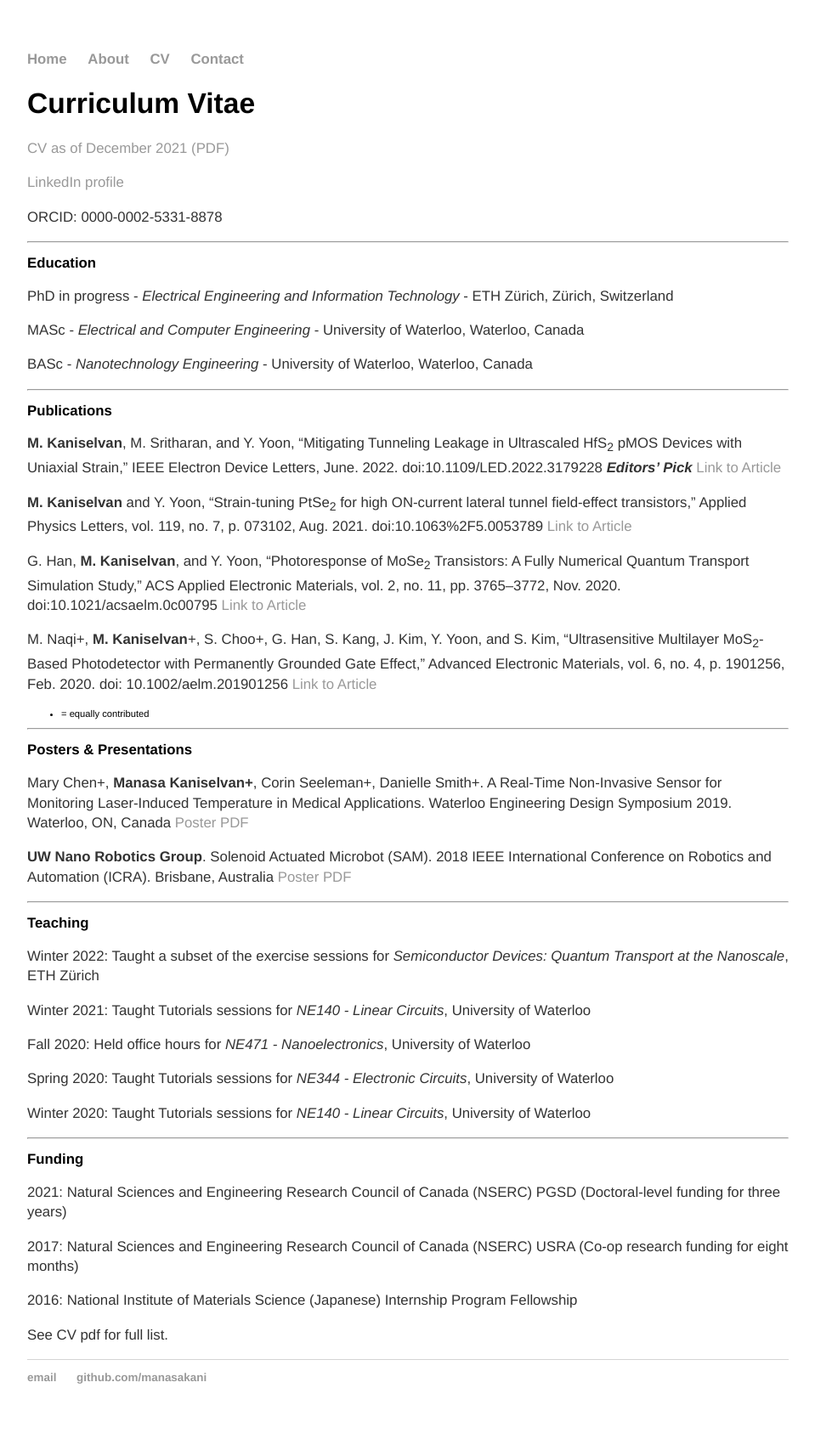
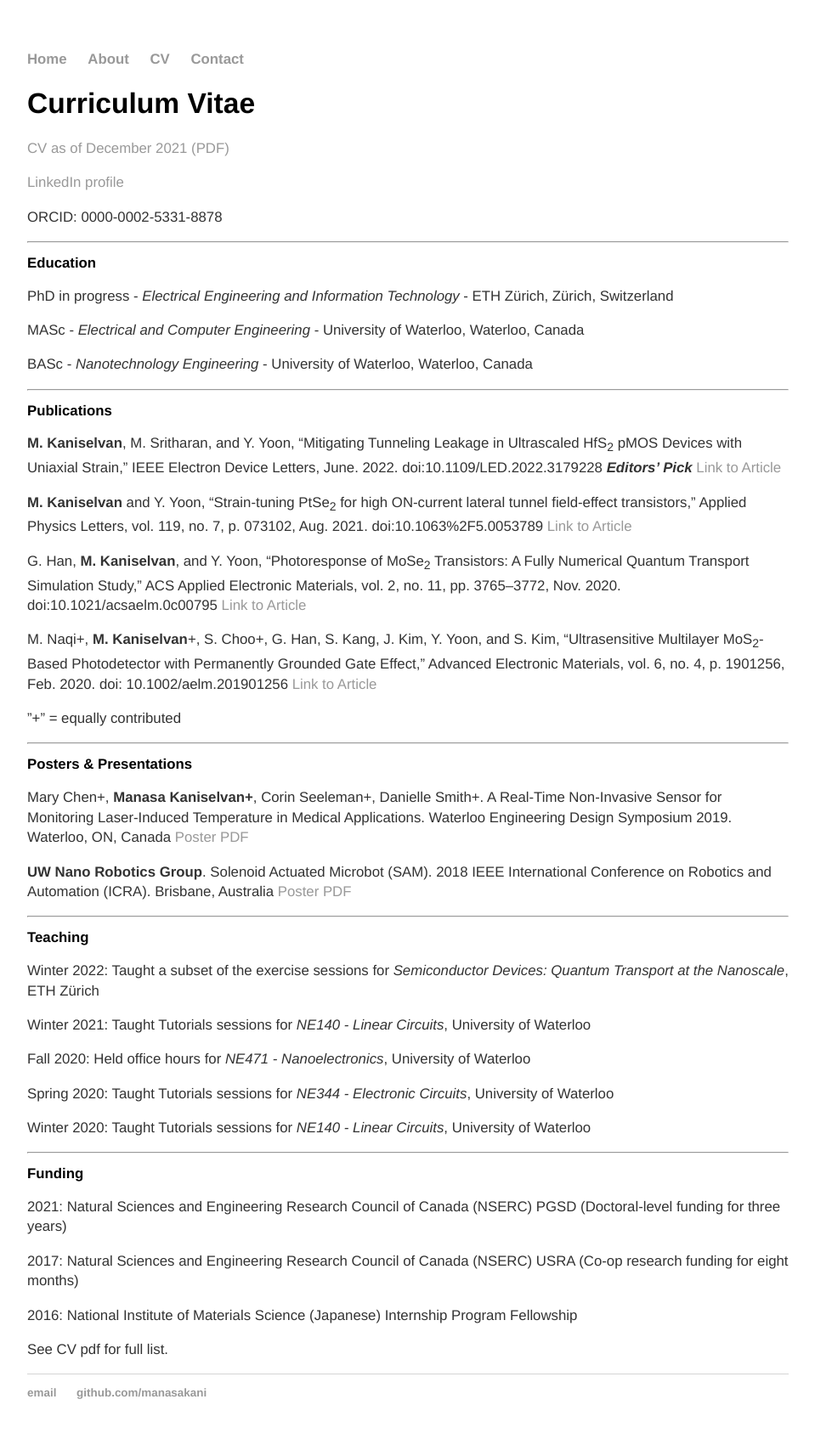
Before and after one commit to manasakani/manaskani.github.io, a Jekyll site: the page built from cv/index.md, in a window 1280 px wide. Shown: the whole page at 85% size, without its empty margins (160-1119 px from the left). Built offline with Jekyll 4.4.1, drawn with Linux system fonts in a browser that asks for light colours.

```diff
--- a/cv/index.md
+++ b/cv/index.md
@@ -39,7 +39,7 @@ G. Han, **M. Kaniselvan**, and Y. Yoon, “Photoresponse of MoSe<sub>2</sub> Tra
 M. Naqi+, **M. Kaniselvan**+, S. Choo+, G. Han, S. Kang, J. Kim, Y. Yoon, and S. Kim, “Ultrasensitive Multilayer MoS<sub>2</sub>‐Based Photodetector with Permanently Grounded Gate Effect,” Advanced Electronic Materials, vol. 6, no. 4, p. 1901256, Feb. 2020.
 doi: 10.1002/aelm.201901256 [Link to Article](https://onlinelibrary.wiley.com/doi/10.1002/aelm.201901256)
 
-+ = equally contributed
+"+" = equally contributed
 
 <!-- blank line -->
 ----
```
